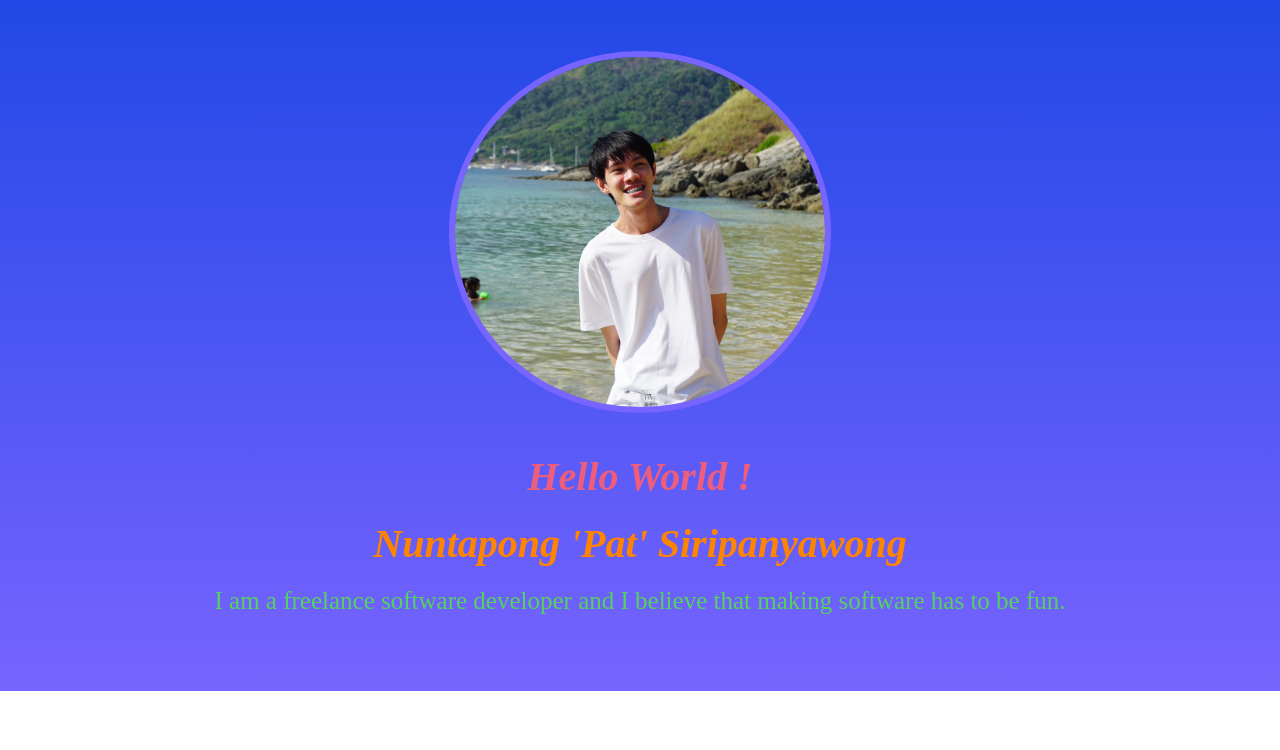
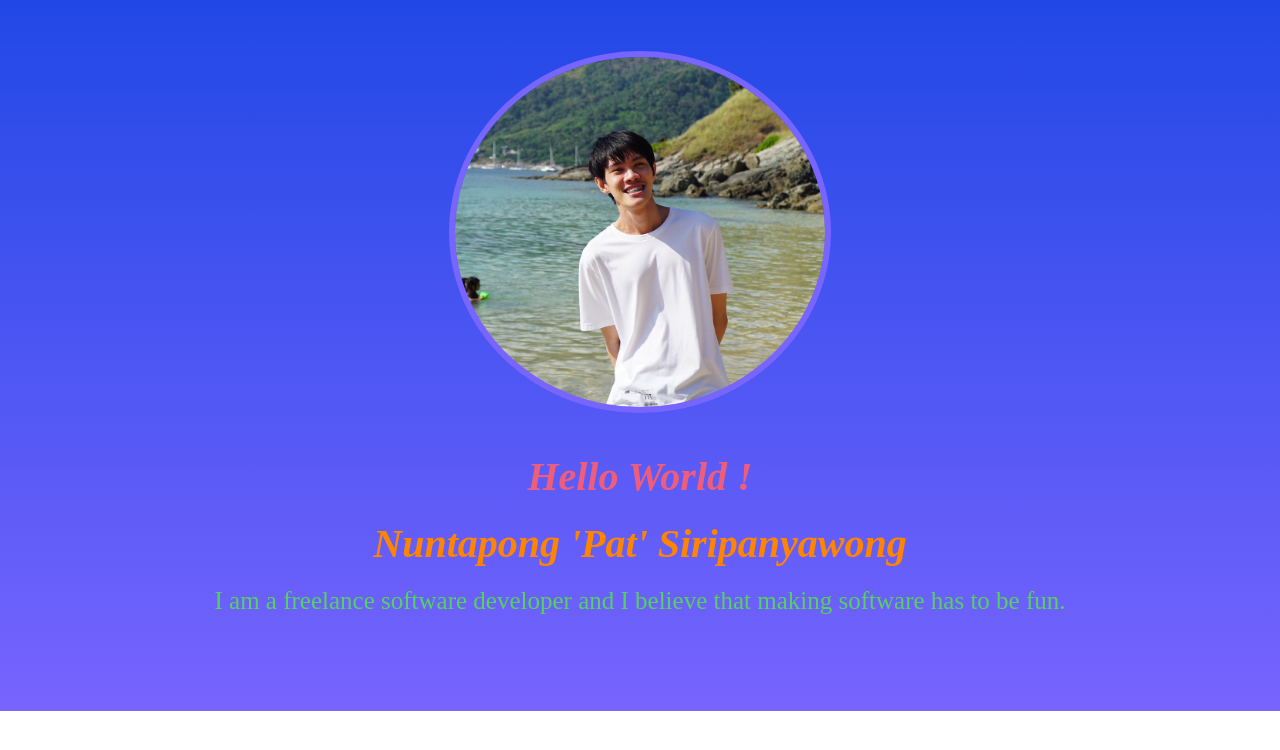
Before and after one commit to NuntapongS/my-portfolio2, a React (Create React App) app: page / in a window 1280 px wide. Shown: the top 750 px of the page. Built offline with nearby package versions, Linux system fonts and the light colour scheme.

Commit message:
edit: change min height

```diff
--- a/src/App.css
+++ b/src/App.css
@@ -7,9 +7,9 @@
 }
 
 .landing1,
-landing2 {
+.landing2 {
   display: flex;
-  min-height: 640px;
+  min-height: 660px;
   padding-top: 5%;
   background-image: linear-gradient(#2148E6 , #7864FF);    font-weight: bold;
   transition: 0.2s;
```
